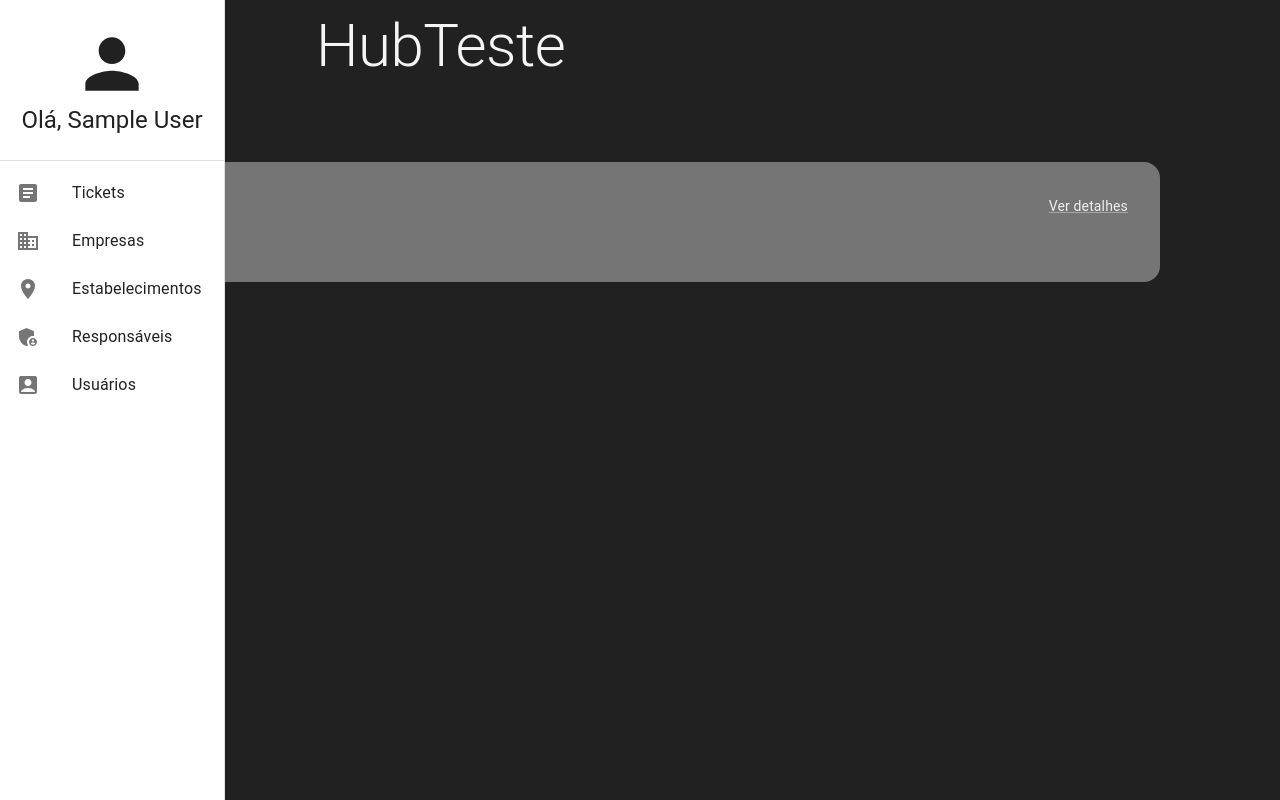
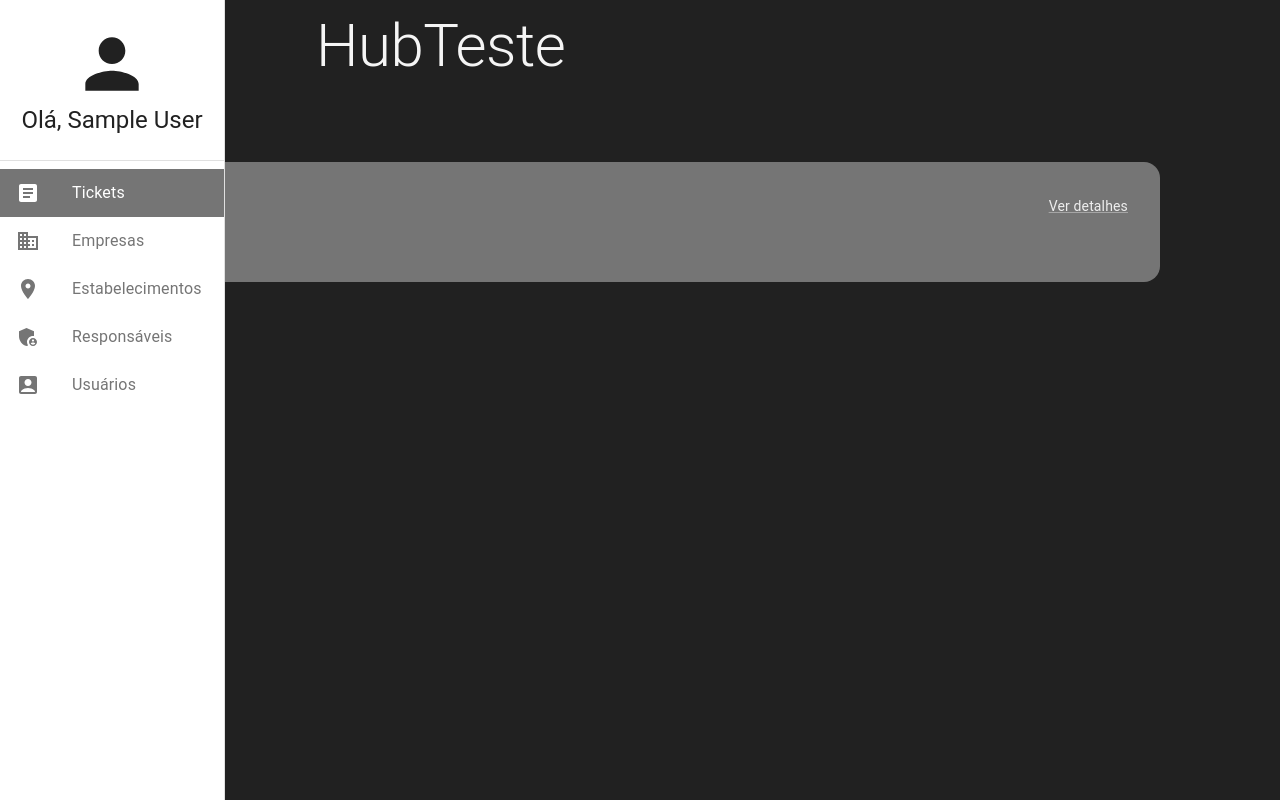
Before and after one commit to eliforte/hublocal-test-frontend, a React (Create React App) app: page /home/tickets in a window 1280 px wide. Built offline with nearby package versions, Linux system fonts and the light colour scheme; sample sign-in values are in the browser's storage.

Commit message:
feat: add color change

```diff
--- a/src/components/itemList/index.tsx
+++ b/src/components/itemList/index.tsx
@@ -4,7 +4,7 @@ import {
   ListItemText
 } from '@mui/material'
 import * as React from 'react'
-import { useNavigate } from 'react-router-dom'
+import { useNavigate, useLocation } from 'react-router-dom'
 
 interface Props {
   name: string
@@ -17,14 +17,15 @@ export const ItemList: React.FC<Props> = ({
   path,
   icon
 }) => {
+  const pagePath = useLocation().pathname
   const Navigate = useNavigate()
 
   return (
-    <ListItemButton onClick={ () => Navigate(path) }>
-      <ListItemIcon>
+    <ListItemButton sx={{ backgroundColor: pagePath.includes(name.toLocaleLowerCase()) ? '#757575' : 'white' }} onClick={ () => Navigate(path) }>
+      <ListItemIcon sx={{ color: pagePath.includes(name.toLocaleLowerCase()) ? 'white' : '#757575' }}>
         { icon }
       </ListItemIcon>
-      <ListItemText primary={ name } />
+      <ListItemText sx={{ color: pagePath.includes(name.toLocaleLowerCase()) ? 'white' : '#757575' }} primary={ name } />
   </ListItemButton>
   )
 }
```
